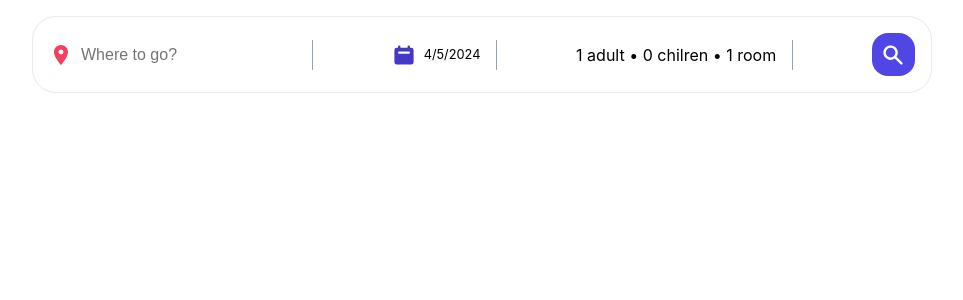
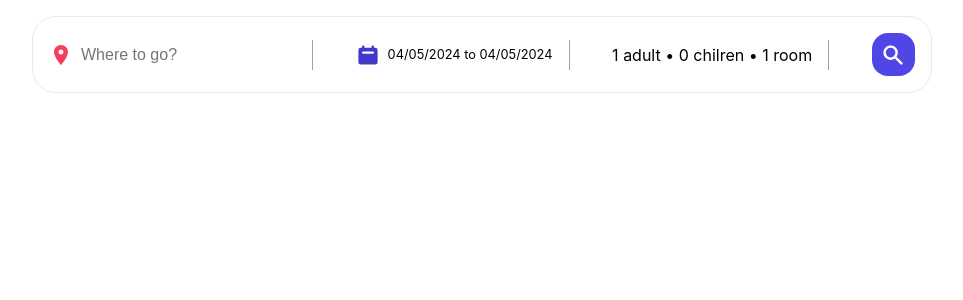
Before and after one commit to Nima-sltn/Booking-Hotel-App, a React (Vite) app: page / in a window 1280 px wide. Shown: the top 300 px of the page, without its empty margins (158-1121 px from the left). Built offline with nearby package versions, Linux system fonts and the light colour scheme.

Commit message:
Header: develop date drop-down menu

```diff
--- a/package.json
+++ b/package.json
@@ -10,7 +10,9 @@
     "preview": "vite preview"
   },
   "dependencies": {
+    "date-fns": "^3.6.0",
     "react": "^18.2.0",
+    "react-date-range": "^2.0.0-alpha.4",
     "react-dom": "^18.2.0",
     "react-icons": "^5.0.1"
   },
--- a/src/App.css
+++ b/src/App.css
@@ -103,6 +103,7 @@
 .dateDropDown {
   margin-left: 0.5rem;
   font-size: 0.8rem;
+  cursor: pointer;
 }
 
 .headerSearchBtn {
--- a/src/components/Header/Header.jsx
+++ b/src/components/Header/Header.jsx
@@ -2,6 +2,10 @@ import { useRef, useState } from "react";
 import { HiCalendar, HiMinus, HiPlus, HiSearch } from "react-icons/hi";
 import { MdLocationOn } from "react-icons/md";
 import useOutsideClick from "../../hooks/useOutsideClick";
+import "react-date-range/dist/styles.css"; // main style file
+import "react-date-range/dist/theme/default.css"; // theme css file
+import { DateRange } from "react-date-range";
+import { format } from "date-fns";
 
 function Header() {
   const [destination, setDestination] = useState("");
@@ -11,6 +15,18 @@ function Header() {
     children: 0,
     room: 1,
   });
+
+  const [date, setDate] = useState([
+    {
+      startDate: new Date(),
+      endDate: new Date(),
+      key: "selection",
+    },
+  ]);
+  const [openDate, setOpenDate] = useState(false);
+  const dateRef = useRef();
+  useOutsideClick(dateRef, "dateDropDown", () => setOpenDate(false));
+
   const handleOptions = (name, operation) => {
     setOptions((prev) => {
       return {
@@ -36,10 +52,25 @@ function Header() {
             />
             <span className="seperator"></span>
           </div>
-          <div className="headerSearchItem">
+          <div className="headerSearchItem" ref={dateRef}>
             <HiCalendar className="headerIcon dateIcon" />
-            <div className="dateDropDown">4/5/2024</div>
-
+            <div
+              className="dateDropDown"
+              onClick={() => setOpenDate(!openDate)}>
+              {`${format(date[0].startDate, "MM/dd/yyyy")} to ${format(
+                date[0].endDate,
+                "MM/dd/yyyy"
+              )}`}
+            </div>
+            {openDate && (
+              <DateRange
+                className="date"
+                onChange={(item) => setDate([item.selection])}
+                ranges={date}
+                minDate={new Date()}
+                moveRangeOnFirstSelection={true}
+              />
+            )}
             <span className="seperator"></span>
           </div>
           <div className="headerSearchItem">
```
Also changed, not shown: 1 other file (tests, documents, lock files or other folders).
